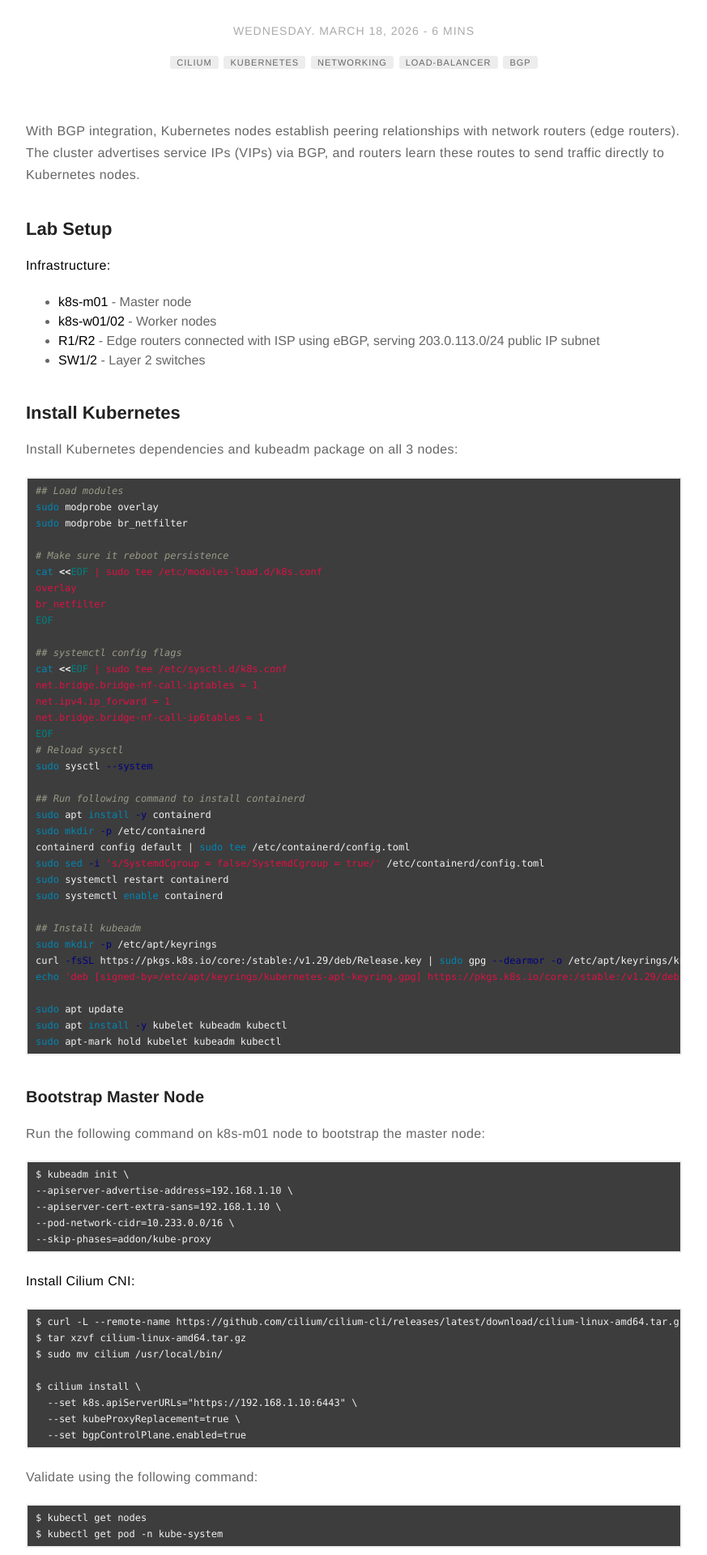
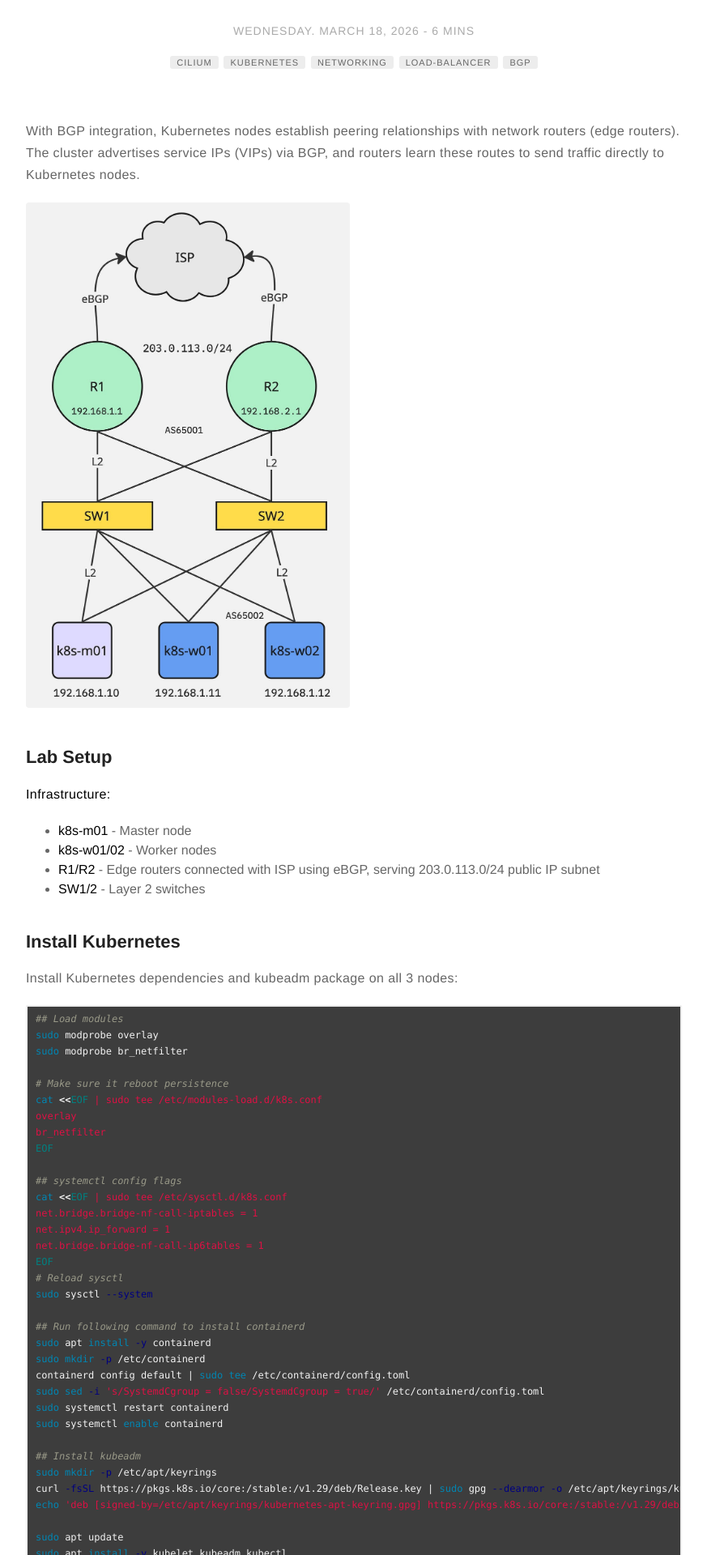
Before and after one commit to satishdotpatel/satishdotpatel.github.io, a Jekyll site: the page built from _posts/2026-03-18-kubernetes-cilium-with-bgp-to-expose-loadbalancer-services.markdown, in a window 1280 px wide. Shown: the part 333-2253 px from the top of the page at 81% size, without its empty margins (203-1076 px from the left). Built offline with Jekyll 4.4.1, drawn with Linux system fonts in a browser that asks for light colours; comment, search, counter and statistics services are not loaded.

Commit message:
changing image size

```diff
--- a/_posts/2026-03-18-kubernetes-cilium-with-bgp-to-expose-loadbalancer-services.markdown
+++ b/_posts/2026-03-18-kubernetes-cilium-with-bgp-to-expose-loadbalancer-services.markdown
@@ -18,6 +18,8 @@
 ---
 
 With BGP integration, Kubernetes nodes establish peering relationships with network routers (edge routers). The cluster advertises service IPs (VIPs) via BGP, and routers learn these routes to send traffic directly to Kubernetes nodes.
+
+![<img>](/assets/images/2026-03-18-kubernetes-cilium-with-bgp-to-expose-loadbalancer-services/cilium-bgp.jpeg){: width="400" }
 
 ## Lab Setup
 
```
